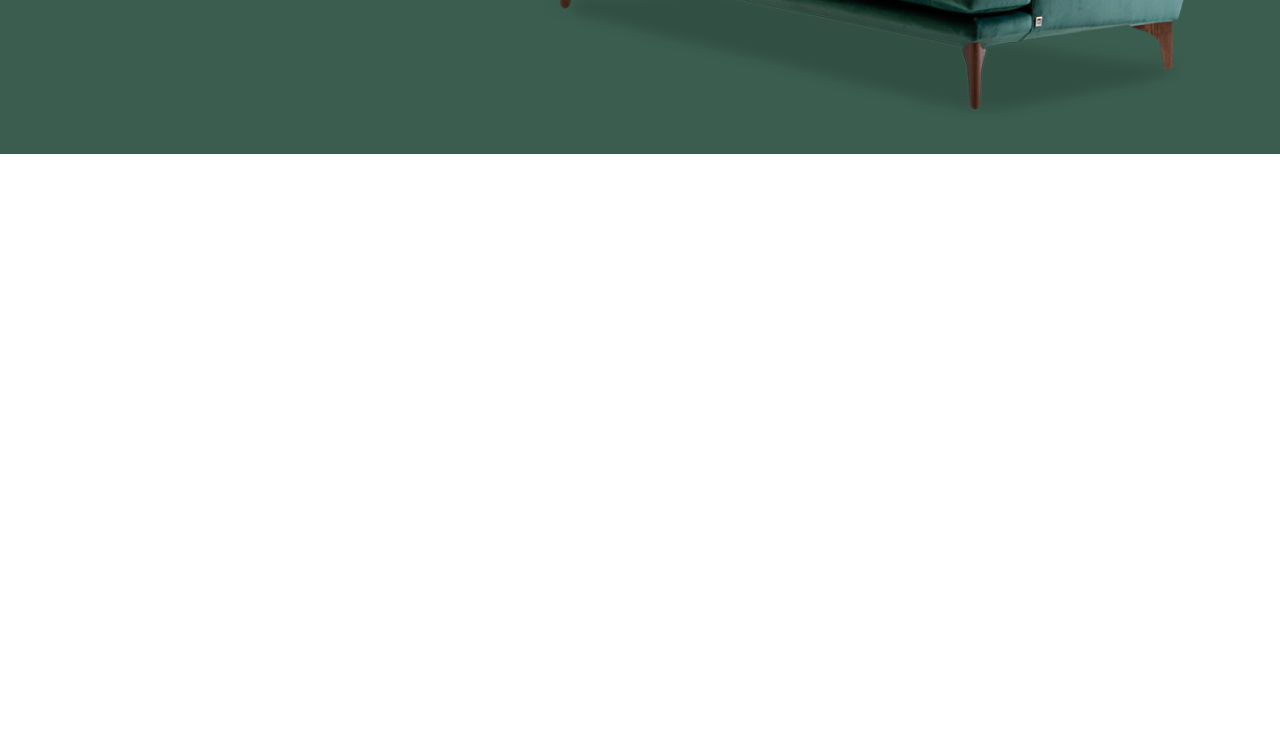
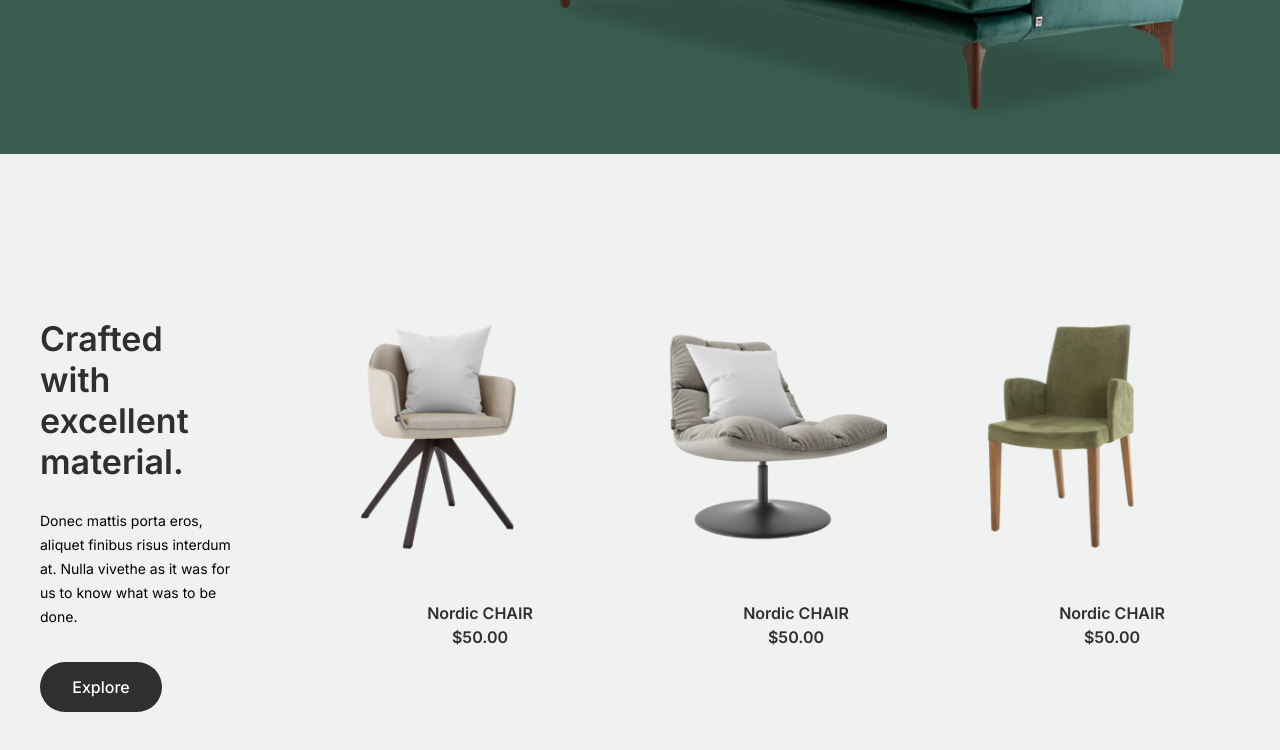
Before and after one commit to ruslansymonenko/furni-website, a website: page src/index.html in a window 1280 px wide. Shown: the part 520-1270 px from the top of the page. Before the commit the page ends 800 px from the top, so only its background shows below. Drawn offline with nearby package versions, Linux system fonts and the light colour scheme; files that its build step writes are made by us from their sources.

Commit message:
create store section

```diff
--- a/src/index.html
+++ b/src/index.html
@@ -62,7 +62,62 @@
   </header>
 
   <main class="main">
-    <section class="explore"></section>
+    <section class="store">
+      <div class="container">
+        <div class="store-content">
+          <div class="store-content__descr">
+            <h2 class="title store-content__descr-title">
+              Crafted with excellent material.
+            </h2>
+            <p class="store-content__descr-text">
+              Donec mattis porta eros, aliquet finibus risus interdum at. Nulla vivethe as it was for us to know what was to be done.
+            </p>
+            <button class="store-content__descr-btn explore-btn">
+              <a class="store-descr__btn-link" href="#">
+                Explore
+              </a>
+            </button>
+          </div>
+          <div class="store-content__cards">
+            <div class="store-content__card">
+              <img class="store-content__card-img" src="./images/products/product-1.png" alt="product-img">
+              <p class="store-content__card-name">
+                Nordic CHAIR
+              </p>
+              <p class="store-content__card-price">
+                $50.00
+              </p>
+            </div>
+            <div class="store-content__card">
+              <img class="store-content__card-img" src="./images/products/product-2.png" alt="product-img">
+              <p class="store-content__card-name">
+                Nordic CHAIR
+              </p>
+              <p class="store-content__card-price">
+                $50.00
+              </p>
+            </div>
+            <div class="store-content__card">
+              <img class="store-content__card-img" src="./images/products/product-3.png" alt="product-img">
+              <p class="store-content__card-name">
+                Nordic CHAIR
+              </p>
+              <p class="store-content__card-price">
+                $50.00
+              </p>
+            </div>
+          </div>
+        </div>
+      </div>
+    </section>
+
+    <section class="advantages">
+      <div class="container">
+        <div class="advantages-content">
+
+        </div>
+      </div>
+    </section>
   </main>
 
   <footer class="footer"></footer>
--- a/src/scss/__global.scss
+++ b/src/scss/__global.scss
@@ -32,6 +32,7 @@ body{
   font-size: 14px;
   font-weight: 400;
   line-height: 24px;
+  background-color: $mainGrey;
 }
 
 .decor-dots-img {
@@ -41,3 +42,25 @@ body{
   top: 106px;
   right: -89px;
 }
+
+.title{
+  font-weight: 600;
+  font-size: 34px;
+  line-height: 41px;
+  color: $mainBlack;
+}
+
+.explore-btn{
+  width: 122px;
+  height: 50px;
+  color: $mainWhite;
+  background-color: $mainBlack;
+  border-radius: 30px;
+  border: none;
+  cursor: pointer;
+  & a{
+    font-weight: 500;
+    font-size: 16px;
+    line-height: 28px;
+  }
+}
--- a/src/scss/style.scss
+++ b/src/scss/style.scss
@@ -109,3 +109,60 @@
 .decor-dots-img-homepage{
   background-image: url('../images/dots-decor-green.png');
 }
+
+
+//----------------Main
+
+//Explore
+
+.store {
+  padding: 164px 0 158px;
+}
+
+.store-content{
+  display: flex;
+  &__descr{
+    height: 342px;
+    width: 228px;
+    margin-right: 114px;
+  }
+  &__descr-title{
+    margin-bottom: 27px;
+  }
+  &__descr-text{
+    margin-bottom: 33px;
+  }
+  &__cards{
+    display: flex;
+
+  }
+  &__card{
+    width: 256px;
+    height: 310px;
+    &-img{
+      max-width: 256px;
+      height: 237px;
+      margin-bottom: 46px;
+    }
+    &-name{
+      text-align: center;
+      font-weight: 600;
+      font-size: 16px;
+      line-height: 24px;
+      color: $mainBlack;
+    }
+    &-price{
+      text-align: center;
+      font-weight: 600;
+      font-size: 16px;
+      line-height: 24px;
+      color: $mainBlack;
+    }
+  }
+}
+
+.store-content__card + .store-content__card{
+  margin-left: 60px;
+}
+
+//Advantages
```
Also changed, not shown: build/css/style.min.css, build/images/products/product-1.png (added), build/images/products/product-2.png (added), build/images/products/product-3.png (added), build/index.html, src/images/products/product-1.png (added), src/images/products/product-2.png (added), src/images/products/product-3.png (added).
